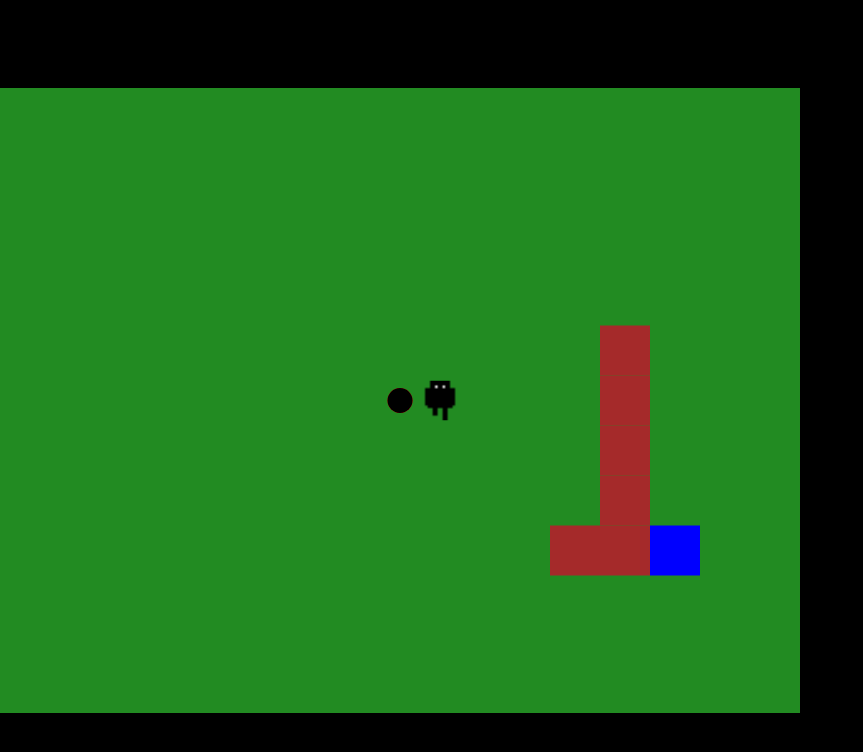
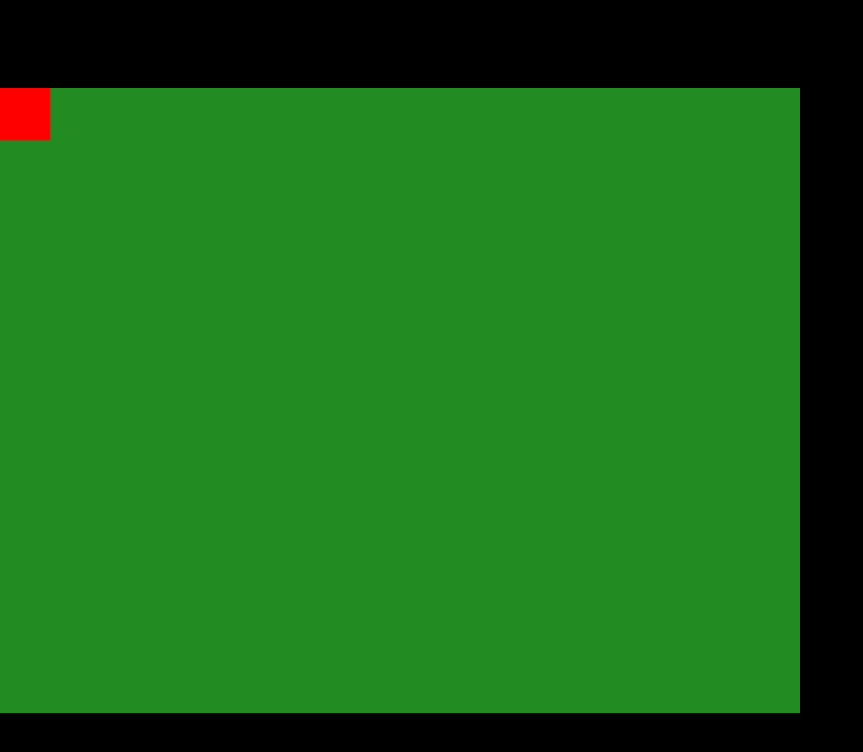
Before and after one commit to cedricgeissmann/js-game, a plain HTML site: page index.html in a window 1280 px wide. Both pictures are taken after a click on the button "New Game". Shown: the whole page, without its empty margins (0-863 px from the left). Drawn offline with Linux system fonts and the light colour scheme.

Commit message:
pointer working

```diff
--- a/index.html
+++ b/index.html
@@ -11,15 +11,9 @@
 <body>
     <div id="main">
     <div id="game">
-        <svg id="game-screen">
+        <canvas id="game-screen">
 
-            <rect class="can-collide" x="80" y="50" width="20" height="20" fill="brown" />
-            <rect class="can-collide" x="60" y="50" width="20" height="20" fill="brown" />
-            <rect class="can-collide" x="80" y="30" width="20" height="20" fill="brown" />
-            <rect class="can-collide" x="80" y="10" width="20" height="20" fill="brown" />
-            <rect class="can-collide" x="80" y="-10" width="20" height="20" fill="brown" />
-            <rect class="can-collide" x="80" y="-30" width="20" height="20" fill="brown" />
-        </svg>
+        </canvas>
     </div>
     <div id="menu">
         <h1>Awesome RPG</h1>
--- a/script.js
+++ b/script.js
@@ -1,4 +1,4 @@
-import { Vector, Input } from "./utils.js"
+import { Vector, Input, Pointer } from "./utils.js"
 
 let speed = 0.2
 let player
@@ -15,13 +15,19 @@ const CAMERA_CENTER = new Vector(0, 0)
 const INPUT = new Input()
 let PAUSE = true
 
+const screen = document.querySelector("#game-screen")
+screen.width = WIDTH
+screen.height = HEIGHT
+const ctx = screen.getContext("2d")
+const pointer = new Pointer()
+
 class SpriteSheet {
     constructor({url}) {
         this.url = url
         this.img = document.createElementNS(NS, "image")
         this.img.setAttribute("href", this.url)
         this.img.setAttribute("clip-path", "inset(0px 16px 0px 16px")
-        screen.appendChild(this.img)
+        //screen.appendChild(this.img)
         this.tot = 2
         this.pos = 0
     }
@@ -60,7 +66,7 @@ class Projectile extends GameObject {
         this.projectile.setAttribute("r", this.radius)
         this.projectile.setAttribute("fill", "red")
         PROJECTILES.push(this)
-        screen.appendChild(this.projectile)
+        //screen.appendChild(this.projectile)
     }
 
     updatePosition() {
@@ -115,7 +121,7 @@ class Item extends GameObject {
         this.obj.setAttribute("height", 20)
         this.obj.setAttribute("fill", "blue")
         this.obj.setAttribute("class", "item")
-        screen.appendChild(this.obj)
+        //screen.appendChild(this.obj)
 
         this.id = ITEMS_LAST_ID++
 
@@ -136,12 +142,12 @@ class Player extends GameObject {
         this.obj.setAttribute("cy", pos.y)
         this.obj.setAttribute("r", 10)
         this.obj.setAttribute("fill", "transparent")
-        screen.appendChild(this.obj)
+        //screen.appendChild(this.obj)
 
         this.orientetion = document.createElementNS(NS, "circle")
         this.orientetion.setAttribute("r", 5)
         this.orientetion.setAttribute("fill", "black")
-        screen.appendChild(this.orientetion)
+        //screen.appendChild(this.orientetion)
     }
 
     updatePosition() {
@@ -194,24 +200,6 @@ class Player extends GameObject {
     destroy() {
         screen.removeChild(this.obj)
         screen.removeChild(this.orientetion)
-    }
-}
-
-class Pointer {
-    constructor() {
-        this.pos = new Vector(0, 0)
-        this.obj = document.createElementNS(NS, "circle")
-        this.obj.setAttribute("cx", 0)
-        this.obj.setAttribute("cy", 0)
-        this.obj.setAttribute("r", 5)
-        this.obj.setAttribute("fill", "red")
-        document.querySelector("#game > svg").appendChild(this.obj)
-    }
-
-    updatePosition(ev) {
-        this.pos.x = ev.offsetX / screen.clientWidth * WIDTH + (player.pos.x - WIDTH / 2)
-        this.pos.y = ev.offsetY / screen.clientHeight * HEIGHT + (player.pos.y - HEIGHT / 2)
-        updateCirclePosition(this.obj, this.pos)
     }
 }
 
@@ -290,21 +278,23 @@ function showMenu() {
     PAUSE = true
 }
 
-const screen = document.querySelector("#game-screen")
-const pointer = new Pointer()
+
 
 function gameLoop() {
-    PROJECTILES.forEach(function(proj) {
-        proj.updatePosition()
-        proj.checkCollision()
-    })
-    player.updatePosition()
+    ctx.clearRect(0, 0, WIDTH, HEIGHT)
+    pointer.draw(ctx)
+
+    // PROJECTILES.forEach(function(proj) {
+    //     proj.updatePosition()
+    //     proj.checkCollision()
+    // })
+    // player.updatePosition()
 
 
-    // center camera on player
-    CAMERA_CENTER.x = player.pos.x - WIDTH / 2
-    CAMERA_CENTER.y = player.pos.y - HEIGHT / 2
-    screen.setAttribute("viewBox", `${CAMERA_CENTER.x} ${CAMERA_CENTER.y} ${WIDTH} ${HEIGHT}`)
+    // // center camera on player
+    // CAMERA_CENTER.x = player.pos.x - WIDTH / 2
+    // CAMERA_CENTER.y = player.pos.y - HEIGHT / 2
+    // screen.setAttribute("viewBox", `${CAMERA_CENTER.x} ${CAMERA_CENTER.y} ${WIDTH} ${HEIGHT}`)
     if (!PAUSE) {
         window.requestAnimationFrame(gameLoop)
     }
@@ -345,7 +335,7 @@ screen.onmousedown = function(ev) {
 }
 
 screen.onmousemove = function(ev) {
-    pointer.updatePosition(ev)
+    pointer.updatePosition(ev, ctx)
 }
 
 $("#new-game-btn").addEventListener("click", newGame)
--- a/style.css
+++ b/style.css
@@ -28,7 +28,7 @@ body {
     width: 100%;
 }
 
-#game > svg {
+#game > canvas {
     background-color: forestgreen;
     height: 78.125%;
     width: 100%;
--- a/utils.js
+++ b/utils.js
@@ -56,3 +56,19 @@ export class Input {
         return new Vector(this.right - this.left, this.down - this.up)
     }
 }
+
+export class Pointer {
+    constructor() {
+        this.pos = new Vector(0, 0)
+    }
+
+    updatePosition(ev, screen) {
+        this.pos.x = ev.offsetX / screen.canvas.clientWidth * 320 //+ (player.pos.x - WIDTH / 2)
+        this.pos.y = ev.offsetY / screen.canvas.clientHeight * 240 //+ (player.pos.y - HEIGHT / 2)
+    }
+
+    draw(ctx) {
+        ctx.fillStyle = "red"
+        ctx.fillRect(this.pos.x, this.pos.y, 20, 20)
+    }
+}
```
